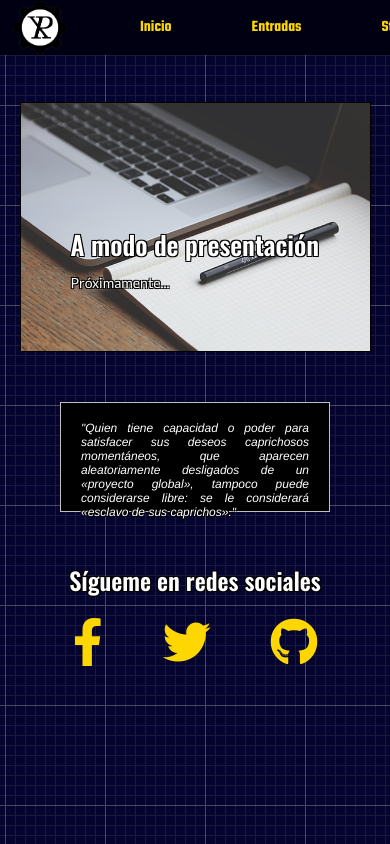
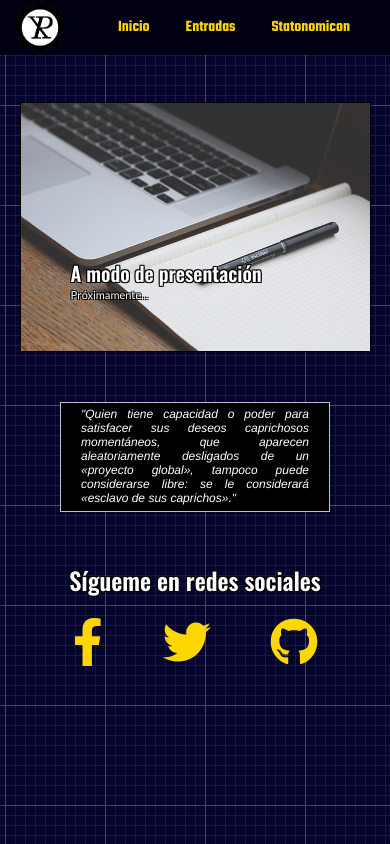
Before and after one commit to PabloRNunez/Librarium-Logis, a plain HTML site: page index.html in a window 390 px wide. Drawn offline with nearby package versions, Linux system fonts and the light colour scheme; a web font is replaced by a local one.

Commit message:
Third phone-size fix

```diff
--- a/styles.css
+++ b/styles.css
@@ -341,6 +341,10 @@ p {
         padding: 40px;
     }
 
+    .titulo1{
+        font-size: 24px;
+    }
+
     .showcase{
         height: 250px;
     }
@@ -356,3 +360,37 @@ p {
         margin-right: 20px;
     }
 }
+
+@media (max-width:480px) {
+    .nav-main ul li {
+        padding: 18px;
+    }
+
+    .showcase{
+        height: 250px;
+    }
+
+    .primerbanner{
+        font-size: 12px;
+        height: 110px;
+    }
+
+    .primerbanner blockquote{
+        padding-top: 4px;
+        margin-left: 20px;
+        margin-right: 20px;
+    }
+
+    .titulo1{
+        font-size: 20px;
+        margin-bottom: 150spx;
+    }
+
+    p{
+        font-size: 11px;
+    }
+
+    .showcase h2, .showcase p{
+        margin-bottom: 0;
+    }
+}
```
